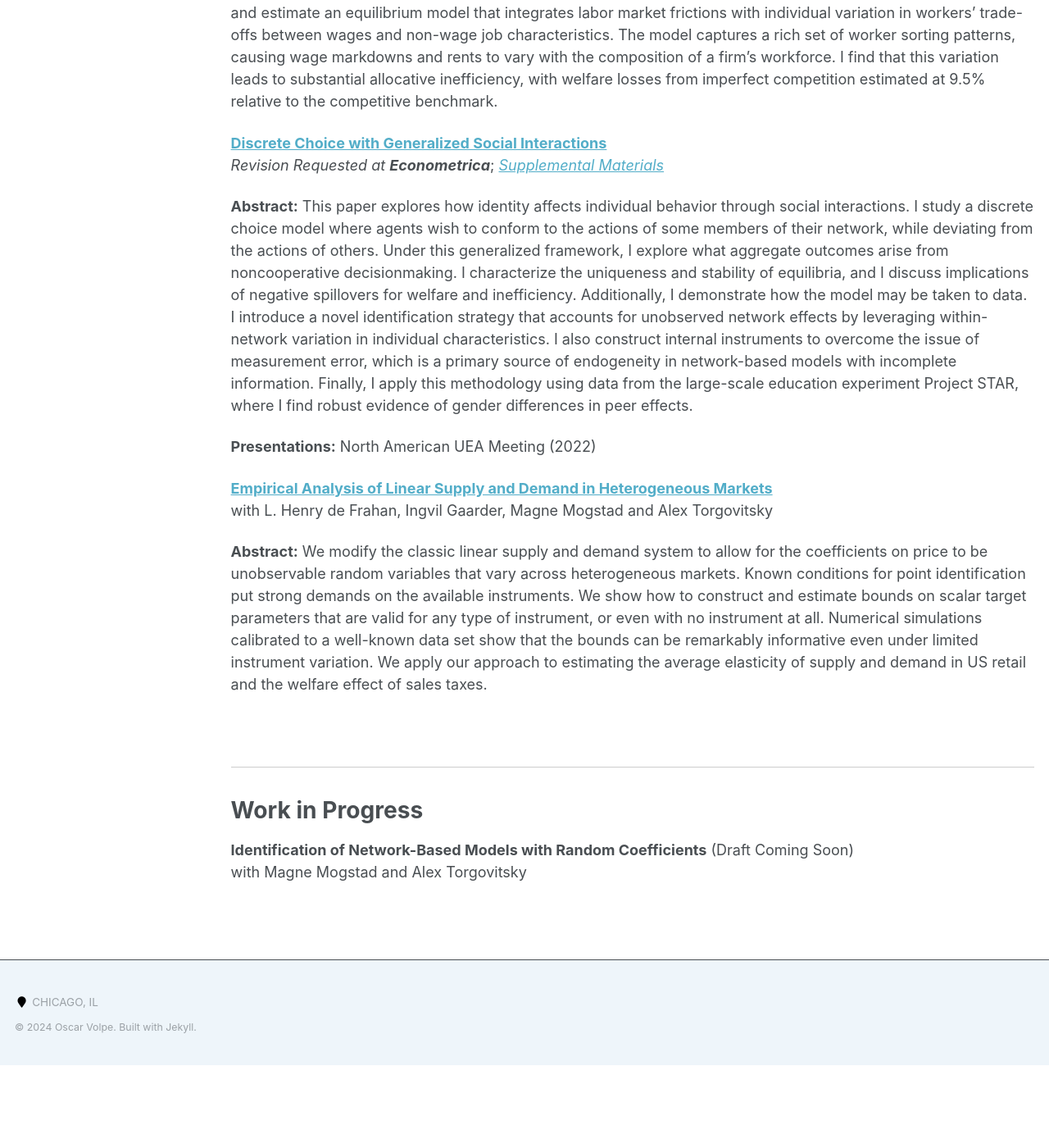
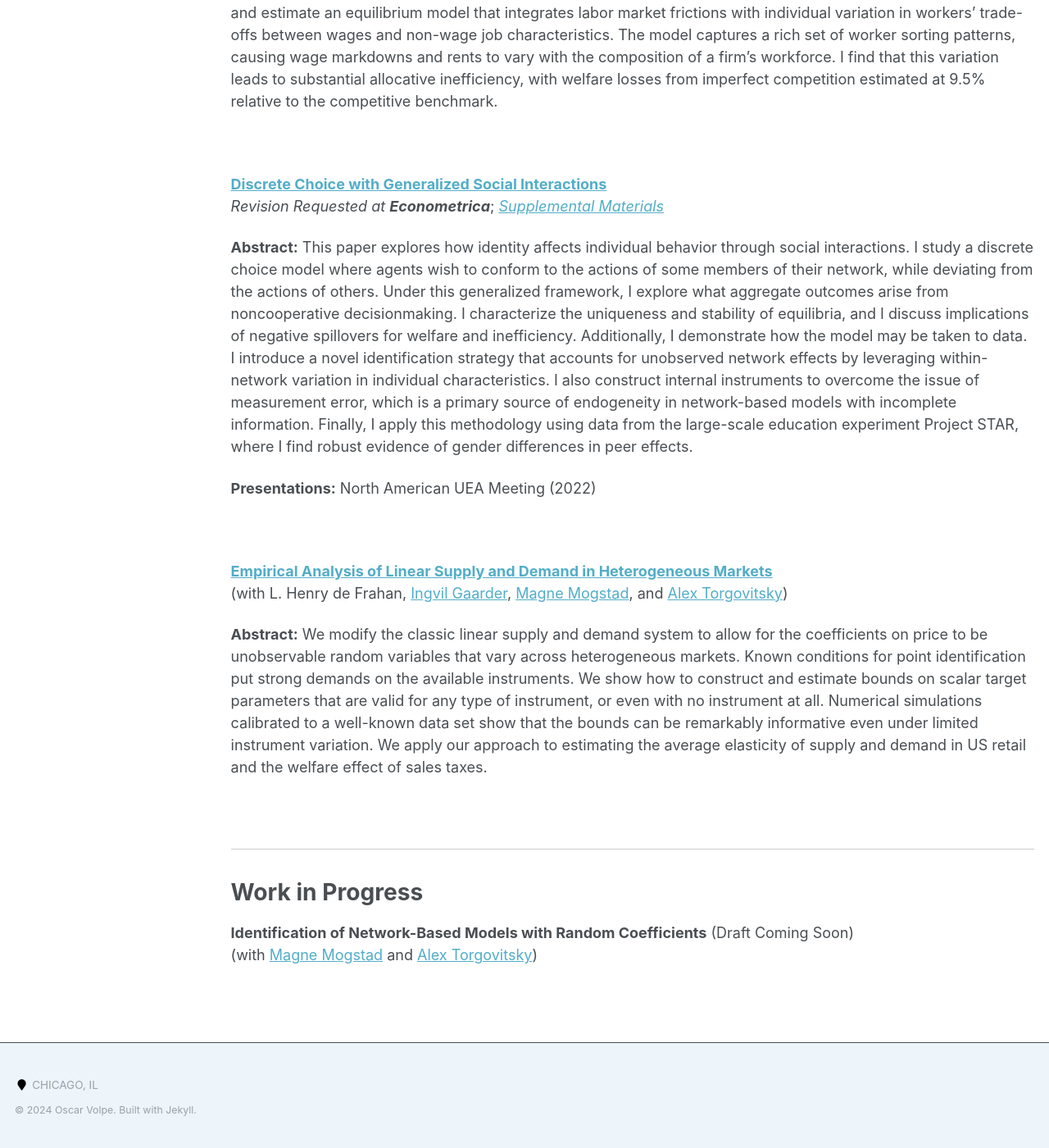
Before and after one commit to ovolpe/ovolpe.github.io, a Jekyll site: the page built from _pages/research.md, in a window 1280 px wide and 1400 px high, scrolled down 313 px. Shown: the whole window at 82% size. Built offline with Jekyll 4.4.1, drawn with Linux system fonts in a browser that asks for light colours; before the commit the page ends 1612 px from its top, so only the background shows below that; part of the change alters nothing that is shown.

Commit message:
Update research.md

```diff
--- a/_pages/research.md
+++ b/_pages/research.md
@@ -13,6 +13,7 @@ _Job Market Paper (Draft Coming Soon)_ <br>
 
 **Abstract:** I analyze how an employer's labor market power is shaped by its workforce composition and evaluate the implications for welfare and inequality. Using matched worker-firm panel data from Norway (1995-2018), I develop and estimate an equilibrium model that integrates labor market frictions with individual variation in workers' trade-offs between wages and non-wage job characteristics. The model captures a rich set of worker sorting patterns, causing wage markdowns and rents to vary with the composition of a firm's workforce. I find that this variation leads to substantial allocative inefficiency, with welfare losses from imperfect competition estimated at 9.5% relative to the competitive benchmark.
 
+<br>
 
 [**Discrete Choice with Generalized Social Interactions**](/files/dcwgsi_paper.pdf) <br>
 _Revision Requested at **Econometrica**_; [*Supplemental Materials*](/files/dcwgsi_supplement.pdf)<br>
@@ -21,8 +22,10 @@ _Revision Requested at **Econometrica**_; [*Supplemental Materials*](/files/dcwg
 
 **Presentations:** North American UEA Meeting (2022)
 
+<br>
+
 [**Empirical Analysis of Linear Supply and Demand in Heterogeneous Markets**](https://ovolpe.github.io/research) <br>
-with L. Henry de Frahan, Ingvil Gaarder, Magne Mogstad and Alex Torgovitsky
+(with L. Henry de Frahan, [Ingvil Gaarder](https://sites.google.com/site/ingvilgaarder), [Magne Mogstad](https://sites.google.com/site/magnemogstad), and [Alex Torgovitsky](https://a-torgovitsky.github.io))
 
 **Abstract:** We modify the classic linear supply and demand system to allow for the coefficients on price to be unobservable random variables that vary across heterogeneous markets. Known conditions for point identification put strong demands on the available instruments. We show how to construct and estimate bounds on scalar target parameters that are valid for any type of instrument, or even with no instrument at all. Numerical simulations calibrated to a well-known data set show that the bounds can be remarkably informative even under limited instrument variation. We apply our approach to estimating the average elasticity of supply and demand in US retail and the welfare effect of sales taxes.
 
@@ -35,5 +38,5 @@ Work in Progress
 ======
 
 **Identification of Network-Based Models with Random Coefficients** (Draft Coming Soon) <br>
-with Magne Mogstad and Alex Torgovitsky
+(with [Magne Mogstad](https://sites.google.com/site/magnemogstad) and [Alex Torgovitsky](https://a-torgovitsky.github.io))
 <br>
```
